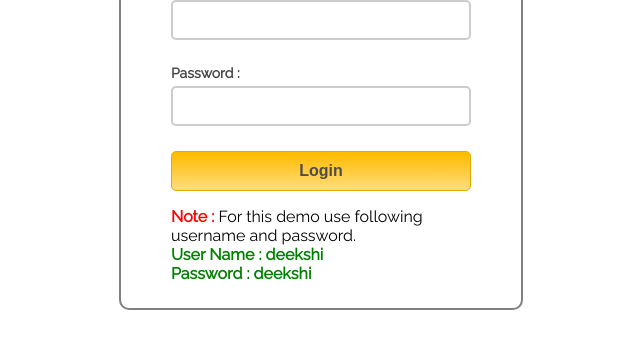
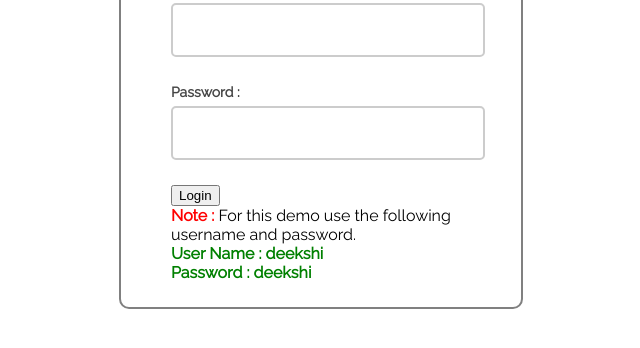
Before and after one commit to Deekshithadasari26/login_form, a plain HTML site: page index.html in a window 1280 px wide. Shown: the part 216-564 px from the top of the page, without its empty margins (71-711 px from the left). Drawn offline with Linux system fonts and the light colour scheme.

Commit message:
Update index.html

```diff
--- a/index.html
+++ b/index.html
@@ -1,5 +1,8 @@
-<html>
+<!DOCTYPE html>
+<html lang="en">
 <head>
+    <meta charset="UTF-8">
+    <meta name="viewport" content="width=device-width, initial-scale=1.0">
     <title>Javascript Login Form Validation</title>
     <!-- Include CSS File Here -->
     <link rel="stylesheet" href="style.css"/>
@@ -11,13 +14,19 @@
         <div class="main">
             <h2>Javascript Login Form Validation</h2>
             <form id="form_id" method="post" name="myform">
+                <!-- Add the hidden input field for the POST method -->
+                <input type="hidden" name="_method" value="post">
+
                 <label>User Name :</label>
                 <input type="text" name="username" id="username"/>
+
                 <label>Password :</label>
                 <input type="password" name="password" id="password"/>
-<input type="button" value="Login" id="submit" onclick="validate()"/>
+
+                <!-- Change the type to "submit" to trigger the form submission -->
+                <input type="submit" value="Login" id="submit" onclick="validate()"/>
             </form>
-<span><b class="note">Note : </b>For this demo use following username and password. <br/><b class="valid">User Name : deekshi<br/>Password : deekshi</b></span>
+            <span><b class="note">Note : </b>For this demo use the following username and password. <br/><b class="valid">User Name : deekshi<br/>Password : deekshi</b></span>
         </div>
     </div>
 </body>
```
Lines whose indentation alone changed are shown as unchanged.
